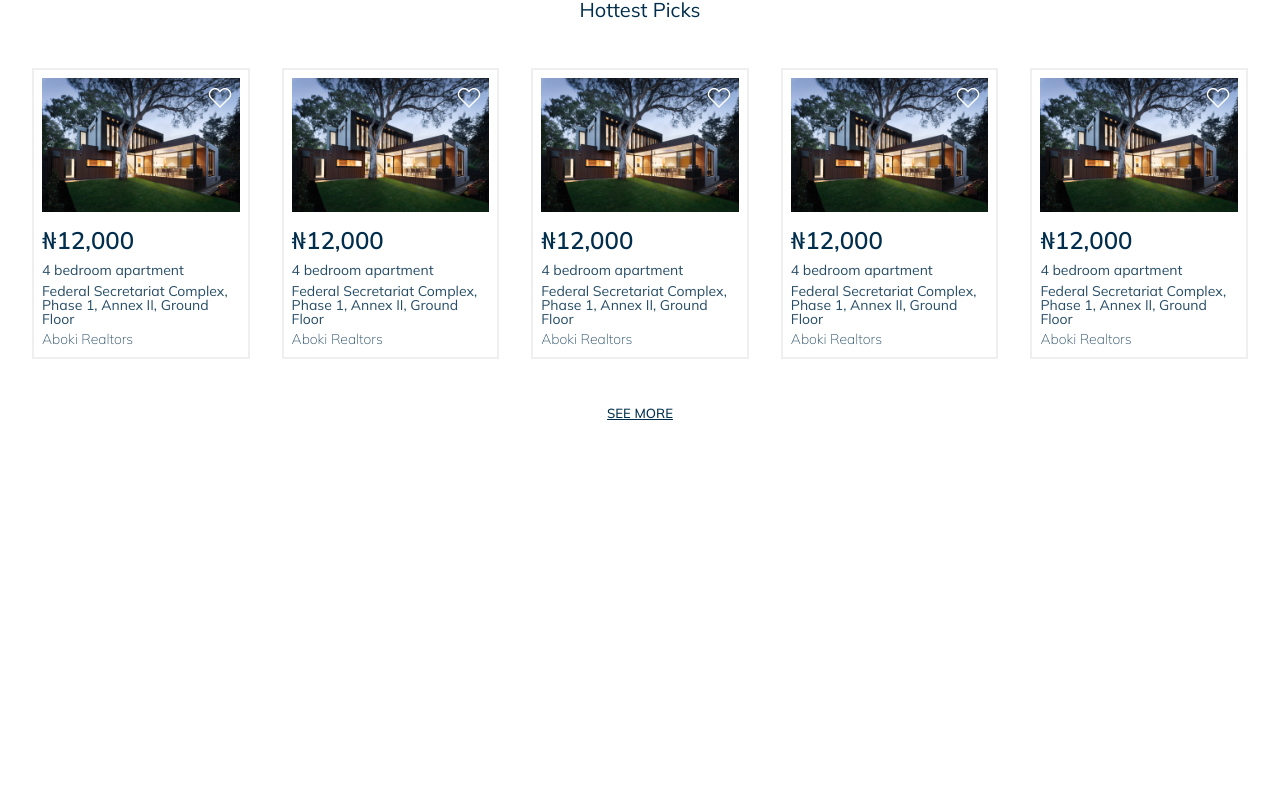
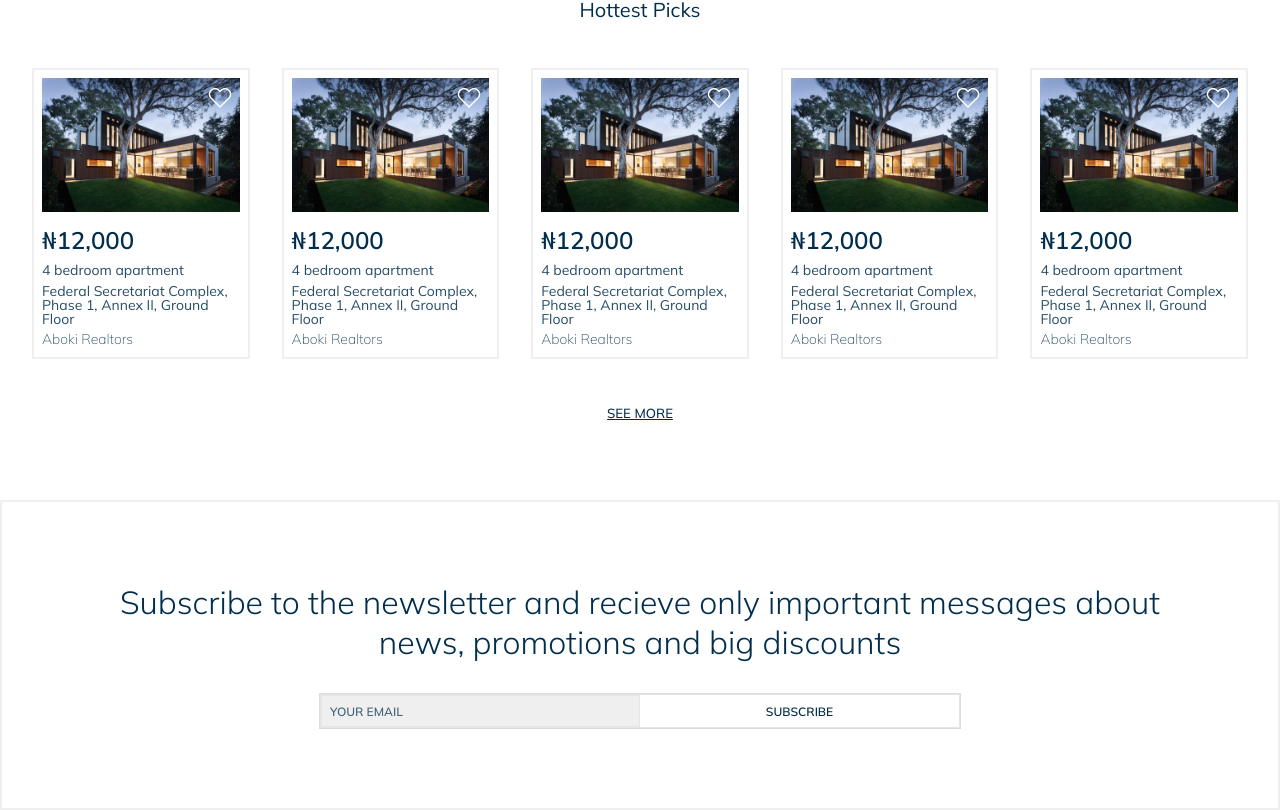
Before and after one commit to IgboPharaoh/cheeply, a React (Create React App) app: page / in a window 1280 px wide. Shown: the part 2036-2846 px from the top of the page. Before the commit the page ends 2536 px from the top, so only its background shows below. Built offline with nearby package versions, Linux system fonts and the light colour scheme.

Commit message:
added subscribe and agency feature

```diff
--- a/src/App.js
+++ b/src/App.js
@@ -3,6 +3,7 @@ import ProductAdvert from './components/product-ad/ProductAdvert';
 import AssuranceTab from './components/assurance/AssuranceTab';
 import LandingPage from './components/pages/LandingPage';
 import ProductPage from './components/pages/ProductPage';
+import Subscribe from './components/subscribe/Subscribe';
 
 function App() {
   return (
@@ -11,6 +12,7 @@ function App() {
       <ProductPage/>
       <AssuranceTab/>
       <ProductAdvert/>
+      <Subscribe/>
     </div>
   );
 }
--- a/src/components/button/Button.js
+++ b/src/components/button/Button.js
@@ -17,6 +17,8 @@ const Button = ({
   borderBottomRightRadius,
   borderTopRightRadius,
   borderTopLeftRadius,
+  buttonWidth,
+  buttonHeight
 }) => {
   return (
     <>
@@ -50,6 +52,8 @@ const Button = ({
           borderBottomRightRadius={borderBottomRightRadius}
           borderTopRightRadius={borderTopRightRadius}
           borderTopLeftRadius={borderTopLeftRadius}
+          buttonWidth={buttonWidth}
+          buttonHeight={buttonHeight}
         >
           {buttonText}
         </StyledButton>
@@ -72,8 +76,10 @@ const StyledButton = styled.button`
   color: ${({ textColor }) => textColor || "#002E4C"};
   font-size: ${({ fontSize }) => fontSize || 0.625}rem;
   font-weight: ${({ fontWeight }) => fontWeight || 100};
-  padding-top: ${({ buttonPaddingTnB }) => buttonPaddingTnB || 0.5}rem;
-  padding-bottom: ${({ buttonPaddingTnB }) => buttonPaddingTnB || 0.5}rem;
+  padding-top: ${({ buttonPaddingTnB }) => buttonPaddingTnB || 0.5};
+  padding-bottom: ${({ buttonPaddingTnB }) => buttonPaddingTnB || 0.5};
+  padding-right: ${({ buttonPaddingRnL }) => buttonPaddingRnL || 0};
+  padding-left: ${({ buttonPaddingRnL }) => buttonPaddingRnL || 0};
   background-color: ${({ buttonBackgroundColor }) => buttonBackgroundColor || "#E5E5E5"};
   border-radius: ${({ borderRadius }) => borderRadius || 0.25}rem;
   border-color: transparent;
@@ -83,9 +89,15 @@ const StyledButton = styled.button`
   border-top-right-radius: ${({borderTopRightRadius}) => borderTopRightRadius || 0}rem;
   border-top-left-radius: ${({borderTopLeftRadius}) => borderTopLeftRadius || 0}rem ;
   font-family: inherit;
+  border: ${({ border }) => border || '1px solid white'};
+  width: ${({buttonWidth }) => buttonWidth || 0};
+  height: ${({buttonHeight }) => buttonHeight || 0};
 
   :hover{
-    color: red;
+    color: #2EABA9;
+  }
+  @media(max-width:500px){
+    font-size: 0.5rem;
   }
 `;
 
--- a/src/components/input/StyledInput.js
+++ b/src/components/input/StyledInput.js
@@ -11,7 +11,7 @@ const StyledInput = ({
   fontWeight,
   sectionBorder,
   color,
-  backgroundColor,
+  inputBackgroundColor,
   sectionWidth,
   sectionHeight,
   sectionBackgroundColor
@@ -26,10 +26,10 @@ const StyledInput = ({
         fontSize={fontSize}
         fontWeight={fontWeight}
         color={color}
-        backgroundColor={backgroundColor}
+        inputBackgroundColor={inputBackgroundColor}
       />
       <div>
-        <Button buttonBackgroundColor='#e5e5e5' fontSize='0.5' buttonText="SHOW MORE" fontWeight='800' />
+        <Button buttonWidth='100%' buttonHeight='100%' buttonBackgroundColor='#fff' fontSize='0.75' buttonText="SUBSCRIBE" fontWeight='600' border='none'/>
       </div>
     </Section>
   );
@@ -38,26 +38,26 @@ const StyledInput = ({
 const Section = styled.div`
     display: grid;
     grid-template-columns: 1fr 1fr;
-    background-color: ${({sectionBackgroundColor}) => sectionBackgroundColor || '#e5e5e5'};
-    width: ${({sectionWidth}) => sectionWidth || ''}rem;
-    height: ${({sectionHeight}) => sectionHeight || ''}rem;
+    box-shadow: rgba(0, 0, 0, 0.02) 0px 1px 3px 0px, rgba(27, 31, 35, 0.15) 0px 0px 0px 1px;
+    background-color: ${({sectionBackgroundColor}) => sectionBackgroundColor || ''};
+    width: ${({sectionWidth}) => sectionWidth || ''};
+    height: ${({sectionHeight}) => sectionHeight || ''};
     border: ${({sectionBorder}) => sectionBorder || '1px solid #E5E5E5'};
     input{
         flex: 1;
-        font-size:${({fontSize}) => fontSize || 0.5}rem;
-        font-weight: ${({fontWeight}) => fontWeight || 800};
+        font-size:${({fontSize}) => fontSize || '0.75'}rem;
+        font-weight: ${({fontWeight}) => fontWeight || 600};
         font-family: inherit;
-        padding-right: 1rem;
+        padding-left: 0.5rem;
         outline: none;
         border-radius: 0rem;
         color: ${({color}) => color || '#002e4c'};
         border: 1px solid #e5e5e5;
-        background-color:${({backgroundColor}) => backgroundColor || '#fff'} ;
+        z-index: 10;
+        background-color:${({inputBackgroundColor}) => inputBackgroundColor || '#efefef'} ;
     }
     input:active, input:focus{
-      outline: 1px solid #e5e5e5 ;
-      border: 0.1px solid #002e4c;
-      box-shadow: rgba(149, 157, 165, 0.2) 0px 8px 24px;
+      box-shadow: rgba(3, 102, 214, 0.3) 0px 0px 0px 3px;
     }
     input::placeholder{
       color: #002e4c;
@@ -67,6 +67,9 @@ const Section = styled.div`
       display:grid;
       grid-template-columns:2fr 1fr;
     }
+    @media(max-width:500px){
+
+    }
 `
 
 export default StyledInput
--- a/src/components/pages/ProductPage.js
+++ b/src/components/pages/ProductPage.js
@@ -105,7 +105,7 @@ const StlyedPage = styled.section`
         z-index:10;
     }& .product-section-tagline a{
         color: inherit;
-        padding-top: 2rem;
+        padding: 2rem 0;
         font-size: 0.825rem;
         font-weight: 500;
     }
--- /dev/null
+++ b/src/components/subscribe/Subscribe.js
@@ -0,0 +1,54 @@
+import React from 'react'
+import styled from 'styled-components'
+import StyledInput from '../input/StyledInput'
+
+const Subscribe = () => {
+    return (
+        <Wrapper>
+                <h5>Subscribe to the newsletter and recieve only important messages about news, promotions and big discounts</h5>
+                <div className="input-container">
+                    <StyledInput sectionHeight='2rem' placeholder="YOUR EMAIL" />
+                </div>
+        </Wrapper>
+    )
+}
+
+const Wrapper = styled.div`
+    margin: 0 auto;
+    text-align: center;
+    padding: 5rem ;
+    align-items: center;
+    border: 2px solid #efefef;
+    h5{
+        font-weight: 300;
+        font-size:2rem;
+        line-height:2.5rem;
+    }
+    .input-container{
+        padding-top: 2rem ;
+        max-width: 40rem;
+        margin: 0 auto;
+    }
+    @media(max-width:500px){
+        padding: 2rem 1rem;
+        h5{
+            font-size: 1.3rem;
+            line-height: 2rem;
+        }
+        .input-container{
+            padding-bottom: 2rem;
+        }
+    }
+    @media(max-width:280px){
+        padding: 2rem 0.5rem;
+        h5{
+            font-size: 1.3rem;
+            line-height: 2rem;
+        }
+        .input-container{
+            padding-bottom: 2rem;
+        }
+    }
+`
+
+export default Subscribe
```
Also changed, not shown: src/components/agency-ad/AgencyAd.js (added, +18 -0 lines).
